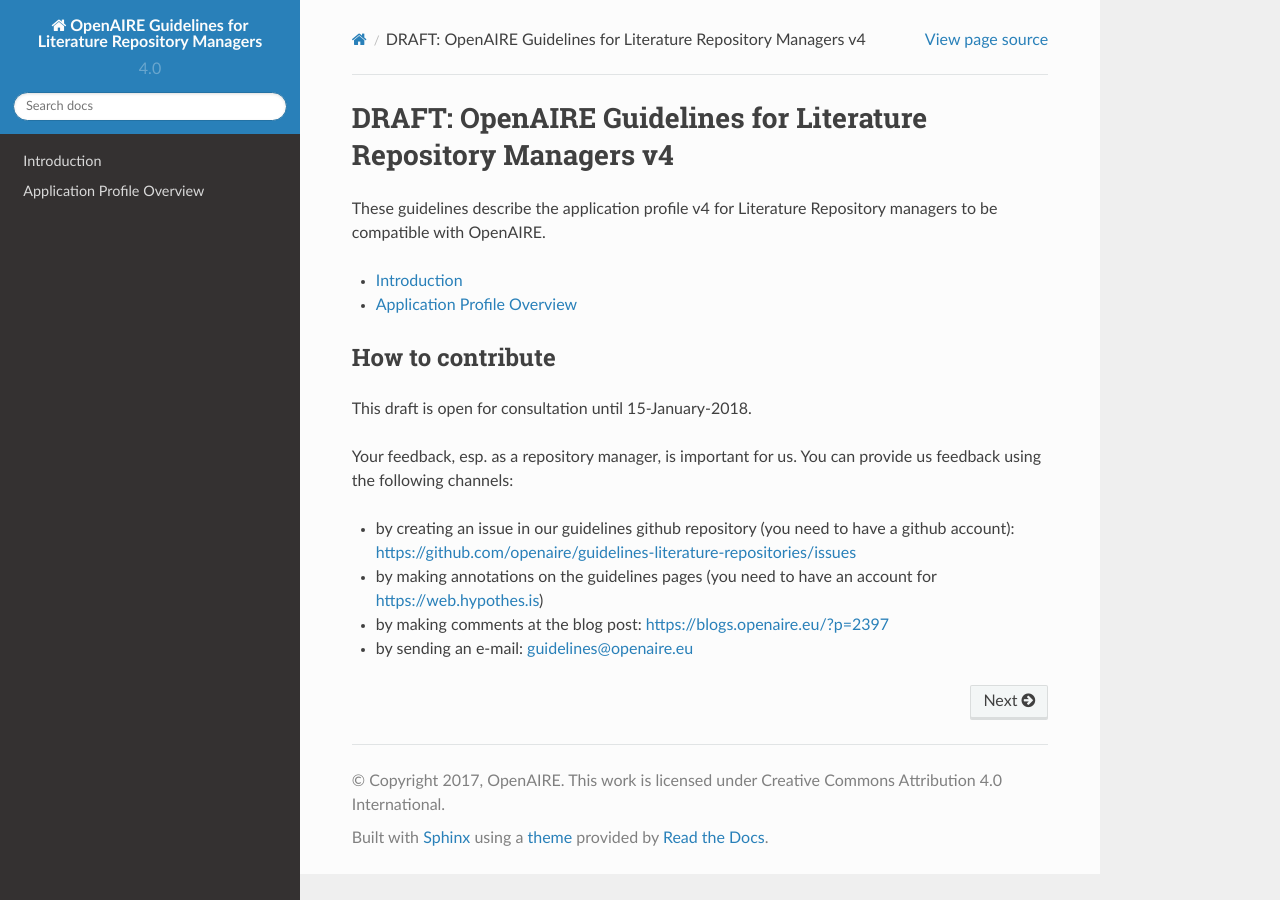
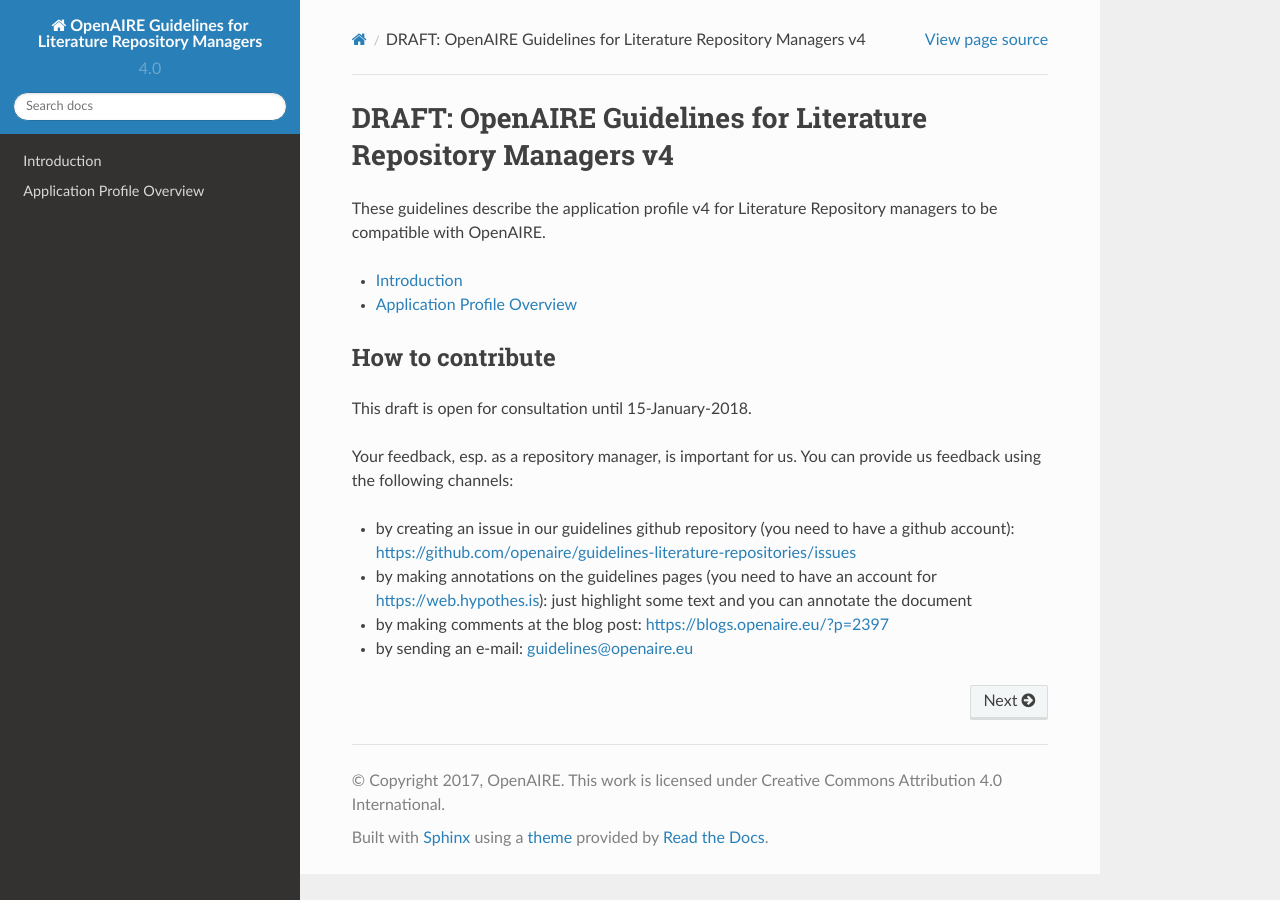
Before and after one commit to openaire/guidelines-literature-repositories, a Sphinx documentation site: the page built from docs/index.rst, in a window 1280 px wide. Built offline with Sphinx 7.4.7 and the Read the Docs theme 2.0.0, drawn with Linux system fonts in a browser that asks for light colours; a script that is not in the unit is left out.

Commit message:
annotate

```diff
--- a/docs/index.rst
+++ b/docs/index.rst
@@ -18,6 +18,6 @@
 Your feedback, esp. as a repository manager, is important for us. You can provide us feedback using the following channels:
 
 * by creating an issue in our guidelines github repository (you need to have a github account): https://github.com/openaire/guidelines-literature-repositories/issues
-* by making annotations on the guidelines pages (you need to have an account for https://web.hypothes.is)
+* by making annotations on the guidelines pages (you need to have an account for https://web.hypothes.is): just highlight some text and you can annotate the document
 * by making comments at the blog post: https://blogs.openaire.eu/?p=2397
 * by sending an e-mail: guidelines@openaire.eu
```
